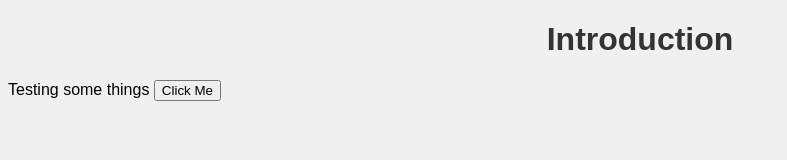
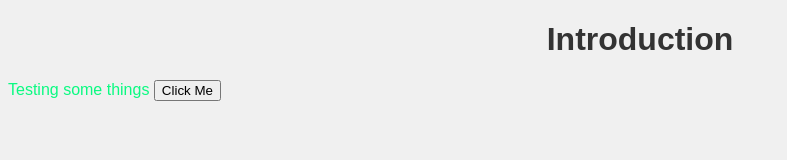
Before and after one commit to Dake-Lucas/Dake-Lucas.github.io, a plain HTML site: page index.html in a window 1280 px wide. Both pictures are taken after a click on the button "Click Me". Shown: the whole page, without its empty margins (0-787 px from the left). Drawn offline with Linux system fonts and the light colour scheme.

Commit message:
rand color

```diff
--- a/index.html
+++ b/index.html
@@ -16,6 +16,6 @@
 
 <script>
 function doSomething() {
-    document.getElementById("paragraph_1").style.color = Math.floor(Math.random()*16777215).toString(16).padStart(6, '0');;
+    document.getElementById("paragraph_1").style.color = "#" + Math.floor(Math.random()*16777215).toString(16).padStart(6, '0');
 }
 </script>
```
